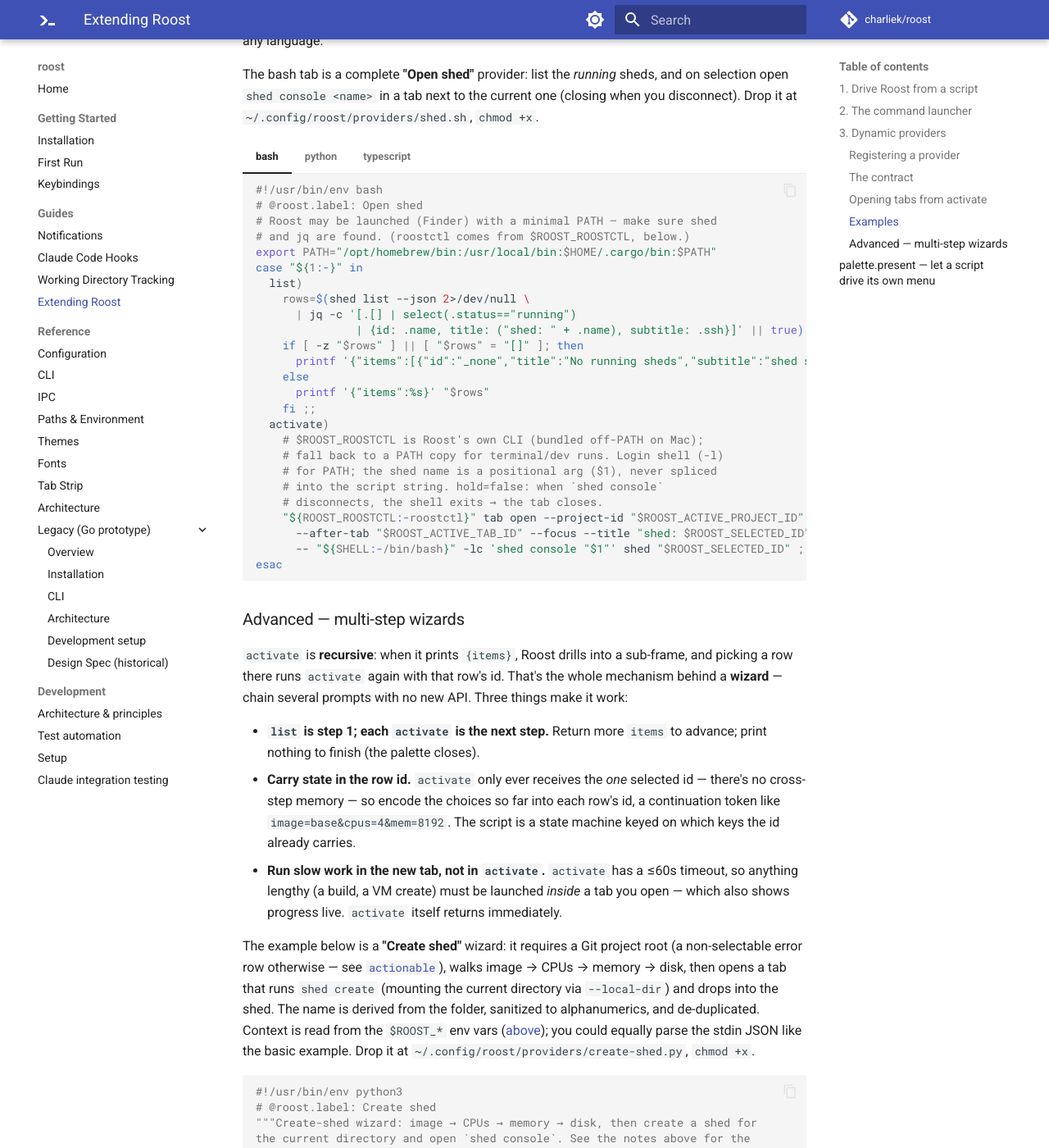
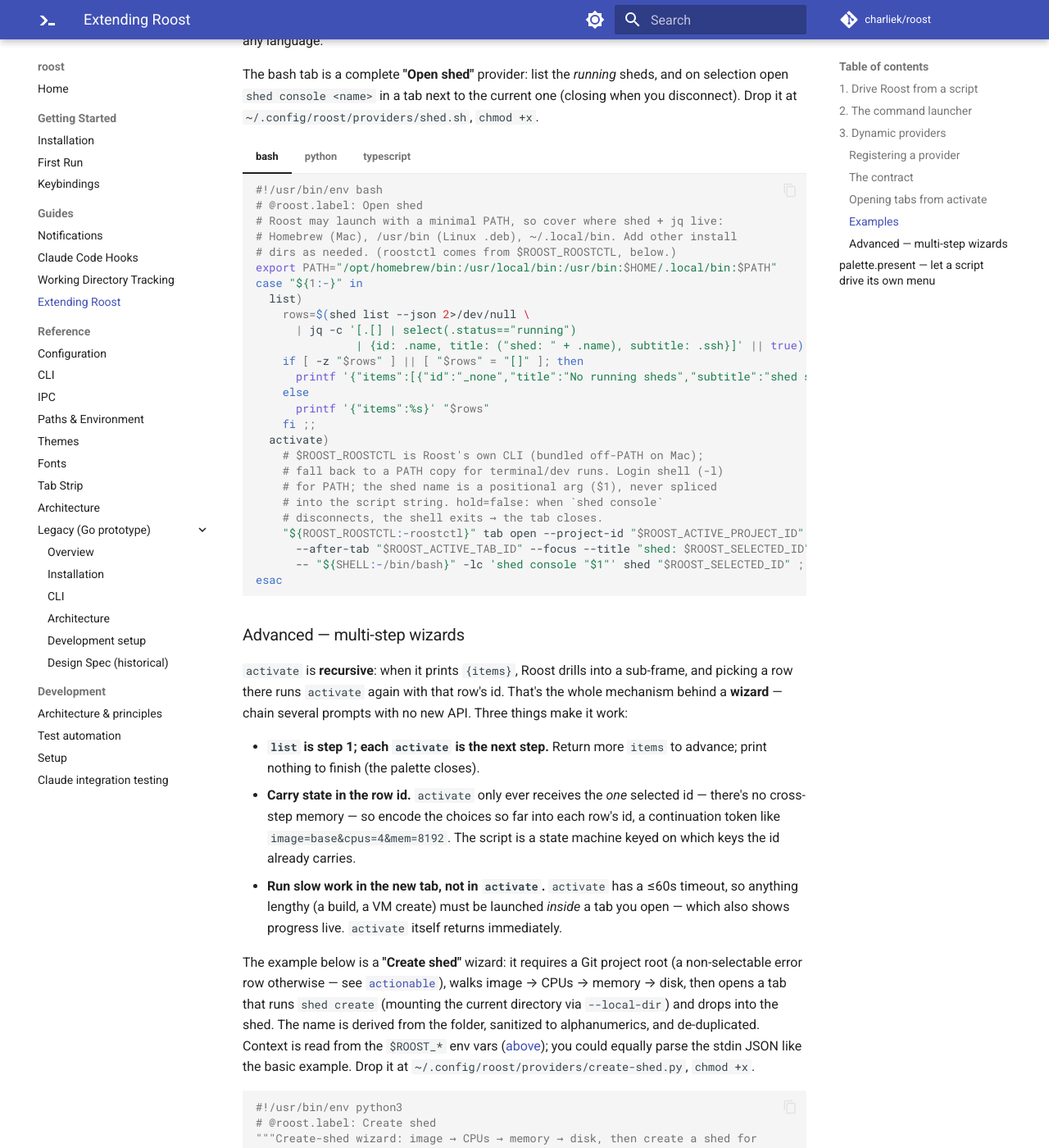
Before and after one commit to charliek/roost, an MkDocs documentation site: the page built from docs/guides/extending.md, in a window 1280 px wide and 1400 px high, scrolled down 4620 px. Shown: the whole window at 82% size. Built offline with MkDocs 1.6.1 and Material for MkDocs 9.7.7, drawn with Linux system fonts in a browser that asks for light colours; comment, search, counter and statistics services are not loaded; some of the changed text lies outside the part shown.

Commit message:
docs(extending): make provider example PATH cross-platform (#215)
All four provider examples set the same PATH (Homebrew + /usr/bin + ~/.local/bin) with a comment on adding dirs; adds PATH to the Python/TS Open-shed tabs that lacked it.

````diff
--- a/docs/guides/extending.md
+++ b/docs/guides/extending.md
@@ -221,9 +221,10 @@
     ```bash
     #!/usr/bin/env bash
     # @roost.label: Open shed
-    # Roost may be launched (Finder) with a minimal PATH — make sure shed
-    # and jq are found. (roostctl comes from $ROOST_ROOSTCTL, below.)
-    export PATH="/opt/homebrew/bin:/usr/local/bin:$HOME/.cargo/bin:$PATH"
+    # Roost may launch with a minimal PATH, so cover where shed + jq live:
+    # Homebrew (Mac), /usr/bin (Linux .deb), ~/.local/bin. Add other install
+    # dirs as needed. (roostctl comes from $ROOST_ROOSTCTL, below.)
+    export PATH="/opt/homebrew/bin:/usr/local/bin:/usr/bin:$HOME/.local/bin:$PATH"
     case "${1:-}" in
       list)
         rows=$(shed list --json 2>/dev/null \
@@ -251,6 +252,9 @@
     ```python
     #!/usr/bin/env python3
     import json, os, subprocess, sys
+    # Minimal launch PATH? Cover where shed lives: Homebrew (Mac), /usr/bin
+    # (Linux .deb), ~/.local/bin. Add other install dirs as needed.
+    os.environ["PATH"] = f"/opt/homebrew/bin:/usr/local/bin:/usr/bin:{os.path.expanduser('~/.local/bin')}:{os.environ.get('PATH', '')}"
     inp = json.load(sys.stdin)
     if inp["phase"] == "list":
         sheds = json.loads(subprocess.run(["shed", "list", "--json"],
@@ -274,6 +278,9 @@
     ```ts
     #!/usr/bin/env -S node
     const { execFileSync } = require("child_process");
+    // Minimal launch PATH? Cover where shed lives: Homebrew (Mac), /usr/bin
+    // (Linux .deb), ~/.local/bin. Add other install dirs as needed.
+    process.env.PATH = `/opt/homebrew/bin:/usr/local/bin:/usr/bin:${process.env.HOME}/.local/bin:${process.env.PATH ?? ""}`;
     const inp = JSON.parse(require("fs").readFileSync(0, "utf8"));
     if (inp.phase === "list") {
       const sheds = JSON.parse(execFileSync("shed", ["list", "--json"]).toString() || "[]");
@@ -331,9 +338,10 @@
 import subprocess
 import sys
 
-# Finder-launched Roost may have a minimal PATH — make sure `shed` is found.
+# Roost may launch with a minimal PATH, so cover where `shed` lives: Homebrew
+# (Mac), /usr/bin (Linux .deb), ~/.local/bin. Add other install dirs as needed.
 # (roostctl comes from $ROOST_ROOSTCTL, so it needn't be on PATH.)
-os.environ["PATH"] = "/opt/homebrew/bin:/usr/local/bin:" + os.environ.get("PATH", "")
+os.environ["PATH"] = f"/opt/homebrew/bin:/usr/local/bin:/usr/bin:{os.path.expanduser('~/.local/bin')}:{os.environ.get('PATH', '')}"
 
 CPUS = [1, 2, 4, 8]
 MEMS = [2048, 4096, 8192, 16384]  # MB
````
